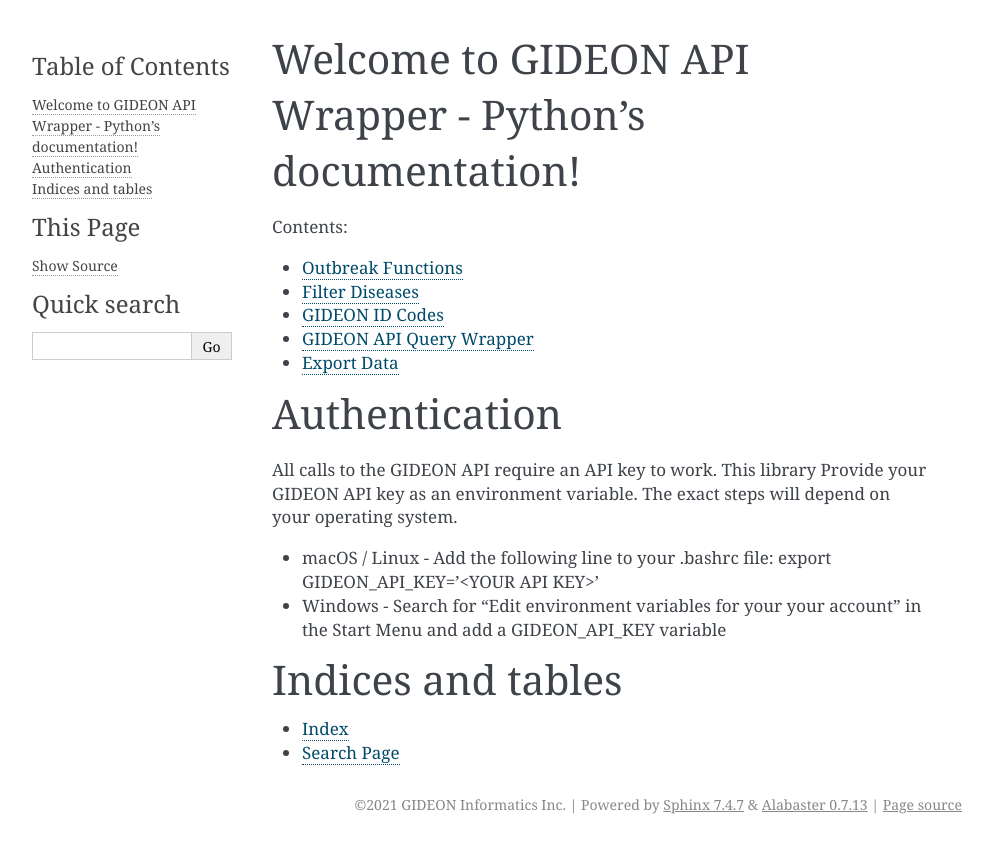
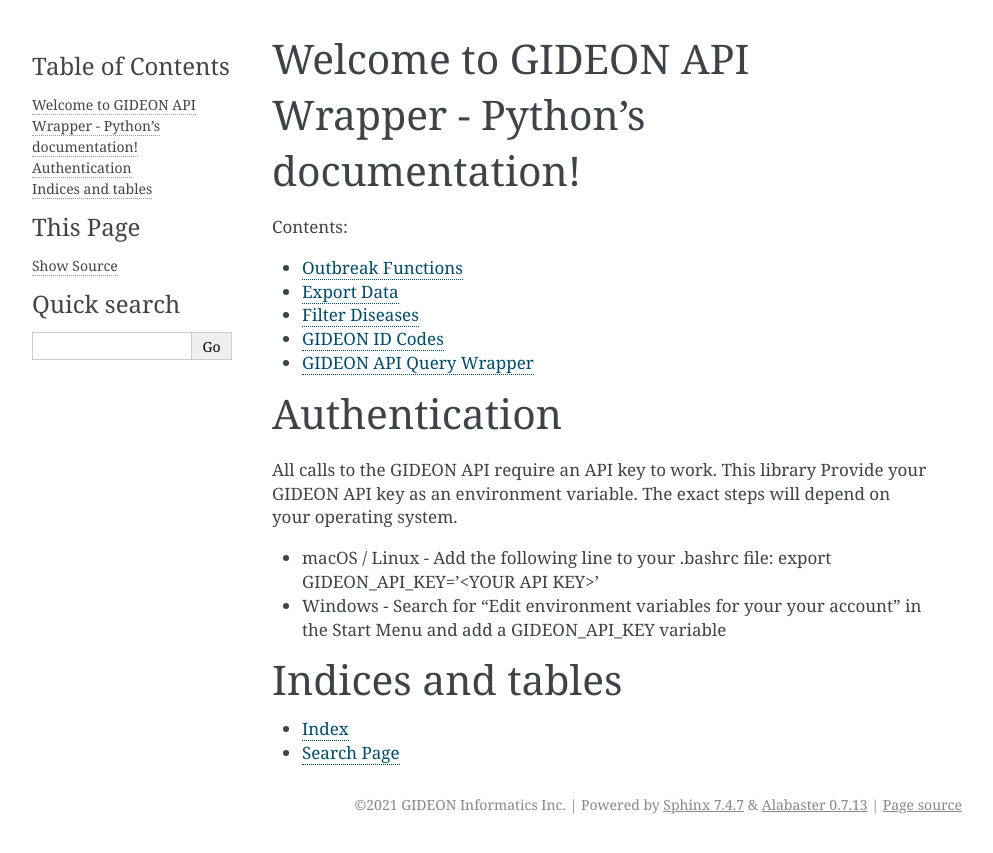
Before and after one commit to gideononline/gideon-api-python, a Sphinx documentation site: the page built from docs/source/index.rst, in a window 1280 px wide. Shown: the top 853 px of the page, without its empty margins (148-1141 px from the left). Built offline with Sphinx 7.4.7, drawn with Linux system fonts in a browser that asks for light colours.

Commit message:
Documentation table of contents order change

```diff
--- a/docs/source/index.rst
+++ b/docs/source/index.rst
@@ -11,10 +11,10 @@
    :caption: Contents:
 
    outbreaks
+   export
    disease_filter
    gideon_id_codes
    api_query_wrapper
-   export
 
 Authentication
 ==============
```
Also changed, not shown: 1 other file.
